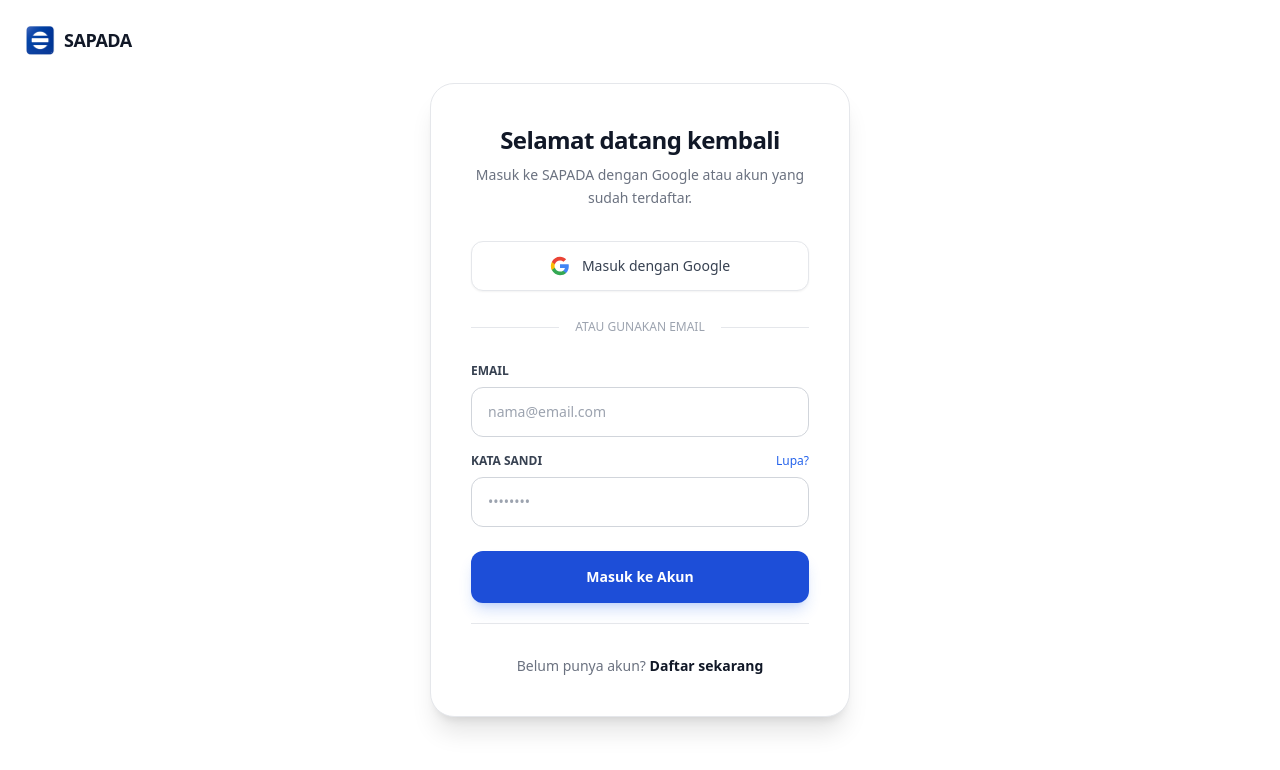
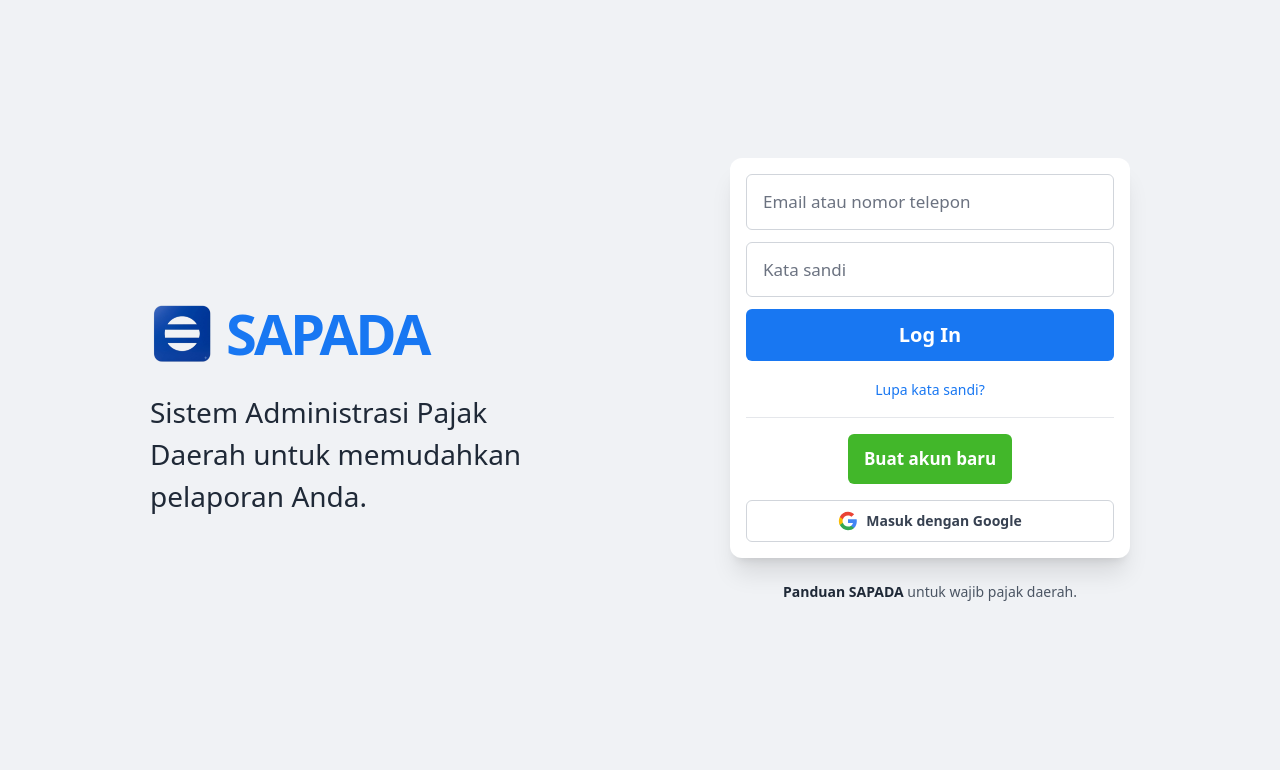
Before and after one commit to theseurhead/sapada, a Next.js app: page /login in a window 1280 px wide. Shown: the top 770 px of the page. Built offline with nearby package versions, Linux system fonts and the light colour scheme.

Commit message:
Update layout to Facebook style and remove Masuk button from header

```diff
--- a/app/login/page.tsx
+++ b/app/login/page.tsx
@@ -4,28 +4,77 @@
 
 export default function LoginPage() {
   return (
-    <div className="min-h-screen bg-[#0a0c10] md:bg-white flex flex-col items-center justify-center p-4 selection:bg-blue-600 selection:text-white transition-colors duration-300">
+    <div className="min-h-screen bg-[#f0f2f5] dark:bg-[#18191a] flex items-center justify-center p-4 transition-colors duration-300">
+      <div className="w-full max-w-[980px] flex flex-col md:flex-row items-center justify-between gap-10 lg:gap-16 pt-10 pb-20">
 
-      <Link href="/" className="absolute top-6 left-6 flex items-center gap-2 group">
-        <div className="relative w-8 h-8 flex-shrink-0 transition-transform duration-200 group-hover:scale-105">
-          <Image src="/logo/logo.png" alt="SAPADA Logo" fill className="object-contain" priority />
+        {/* Left Side: Brand & Text */}
+        <div className="w-full md:w-[500px] flex flex-col items-center md:items-start text-center md:text-left pt-0 md:pt-12">
+          <Link href="/" className="mb-4 inline-block">
+            <div className="flex items-center justify-center md:justify-start gap-3">
+              <div className="relative w-14 h-14 md:w-16 md:h-16 flex-shrink-0">
+                <Image src="/logo/logo.png" alt="SAPADA Logo" fill className="object-contain" priority />
+              </div>
+              <span className="text-[2.5rem] md:text-[3.5rem] font-bold tracking-tighter text-[#1877f2]">
+                SAPADA
+              </span>
+            </div>
+          </Link>
+          <h2 className="text-2xl md:text-[28px] font-normal text-gray-800 dark:text-gray-200 leading-tight md:leading-normal max-w-[400px]">
+            Sistem Administrasi Pajak Daerah untuk memudahkan pelaporan Anda.
+          </h2>
         </div>
-        <span className="font-bold text-lg tracking-tight text-white md:text-gray-900">SAPADA</span>
-      </Link>
 
-      <div className="w-full max-w-[420px]">
-        <div className="bg-[#12141a] md:bg-white border border-white/10 md:border-gray-200 rounded-3xl p-8 sm:p-10 shadow-2xl md:shadow-xl flex flex-col space-y-8">
-          <div className="text-center">
-            <h2 className="text-2xl font-bold text-white md:text-gray-900 tracking-tight">Selamat datang kembali</h2>
-            <p className="text-sm text-white/60 md:text-gray-500 mt-2 leading-relaxed">
-              Masuk ke SAPADA dengan Google atau akun yang sudah terdaftar.
-            </p>
-          </div>
+        {/* Right Side: Login Form */}
+        <div className="w-full md:w-[400px]">
+          <div className="bg-white dark:bg-[#242526] rounded-xl p-4 shadow-xl flex flex-col space-y-4">
 
-          <div className="flex flex-col space-y-5">
+            <form className="flex flex-col space-y-3">
+              <div>
+                <input
+                  type="email"
+                  id="email"
+                  name="email"
+                  placeholder="Email atau nomor telepon"
+                  className="w-full px-4 py-3.5 bg-white dark:bg-[#3a3b3c] border border-gray-300 dark:border-[#3a3b3c] rounded-md text-gray-900 dark:text-gray-200 text-[17px] focus:outline-none focus:ring-1 focus:ring-[#1877f2] focus:border-[#1877f2] placeholder-gray-500 dark:placeholder-gray-400 transition-all"
+                  required
+                />
+              </div>
+              <div>
+                <input
+                  type="password"
+                  id="password"
+                  name="password"
+                  placeholder="Kata sandi"
+                  className="w-full px-4 py-3.5 bg-white dark:bg-[#3a3b3c] border border-gray-300 dark:border-[#3a3b3c] rounded-md text-gray-900 dark:text-gray-200 text-[17px] focus:outline-none focus:ring-1 focus:ring-[#1877f2] focus:border-[#1877f2] placeholder-gray-500 dark:placeholder-gray-400 transition-all"
+                  required
+                />
+              </div>
+
+              <button
+                type="submit"
+                className="w-full mt-2 inline-flex items-center justify-center px-6 py-3 rounded-md bg-[#1877f2] hover:bg-[#166fe5] text-white font-bold text-xl transition-all focus-visible:outline-none"
+              >
+                Log In
+              </button>
+            </form>
+
+            <div className="text-center mt-3">
+              <Link href="/forgot-password" className="text-[14px] font-medium text-[#1877f2] hover:underline transition-colors">
+                Lupa kata sandi?
+              </Link>
+            </div>
+
+            <div className="border-t border-gray-200 dark:border-[#3a3b3c] my-4"></div>
+
+            <div className="flex justify-center mb-2">
+              <Link href="/register" className="inline-flex items-center justify-center px-4 py-3 rounded-md bg-[#42b72a] hover:bg-[#36a420] text-white font-bold text-[17px] transition-all focus-visible:outline-none">
+                Buat akun baru
+              </Link>
+            </div>
+
             <button
               type="button"
-              className="w-full inline-flex items-center justify-center gap-3 px-6 py-3.5 rounded-xl bg-white/5 md:bg-white hover:bg-white/10 md:hover:bg-gray-50 border border-white/10 md:border-gray-200 text-white md:text-gray-700 font-medium text-sm transition-all focus-visible:ring-2 focus-visible:ring-white/20 md:focus-visible:ring-gray-200 focus-visible:outline-none shadow-sm"
+              className="w-full inline-flex items-center justify-center gap-2 px-4 py-2.5 rounded-md bg-white dark:bg-[#242526] hover:bg-gray-50 dark:hover:bg-[#3a3b3c] border border-gray-300 dark:border-gray-500 text-gray-700 dark:text-gray-200 font-semibold text-sm transition-all focus-visible:outline-none mt-2"
             >
               <svg className="w-5 h-5" viewBox="0 0 24 24" fill="none" xmlns="http://www.w3.org/2000/svg">
                 <path d="M22.56 12.25c0-.78-.07-1.53-.2-2.25H12v4.26h5.92c-.26 1.37-1.04 2.53-2.21 3.31v2.77h3.57c2.08-1.92 3.28-4.74 3.28-8.09z" fill="#4285F4"/>
@@ -35,64 +84,9 @@
               </svg>
               Masuk dengan Google
             </button>
-
-            <div className="relative flex items-center py-2">
-              <div className="flex-grow border-t border-white/10 md:border-gray-200"></div>
-              <span className="flex-shrink-0 mx-4 text-xs font-medium text-white/40 md:text-gray-400">ATAU GUNAKAN EMAIL</span>
-              <div className="flex-grow border-t border-white/10 md:border-gray-200"></div>
-            </div>
-
-            <form className="flex flex-col space-y-6">
-              <div className="space-y-4">
-                <div className="space-y-2">
-                  <label className="block text-xs font-semibold text-white/80 md:text-gray-700" htmlFor="email">
-                    EMAIL
-                  </label>
-                  <input
-                    type="email"
-                    id="email"
-                    name="email"
-                    placeholder="nama@email.com"
-                    className="w-full px-4 py-3.5 bg-[#0a0c10] md:bg-white border border-white/10 md:border-gray-300 rounded-xl text-white md:text-gray-900 text-sm focus:outline-none focus:ring-2 focus:ring-blue-500 focus:border-transparent placeholder-white/30 md:placeholder-gray-400 transition-all"
-                    required
-                  />
-                </div>
-                <div className="space-y-2">
-                  <div className="flex items-center justify-between">
-                    <label className="block text-xs font-semibold text-white/80 md:text-gray-700" htmlFor="password">
-                      KATA SANDI
-                    </label>
-                    <Link href="/forgot-password" className="text-xs font-medium text-blue-400 md:text-blue-600 hover:text-blue-300 md:hover:text-blue-700 transition-colors">
-                      Lupa?
-                    </Link>
-                  </div>
-                  <input
-                    type="password"
-                    id="password"
-                    name="password"
-                    placeholder="••••••••"
-                    className="w-full px-4 py-3.5 bg-[#0a0c10] md:bg-white border border-white/10 md:border-gray-300 rounded-xl text-white md:text-gray-900 text-sm focus:outline-none focus:ring-2 focus:ring-blue-500 focus:border-transparent placeholder-white/30 md:placeholder-gray-400 transition-all"
-                    required
-                  />
-                </div>
-              </div>
-
-              <button
-                type="submit"
-                className="w-full inline-flex items-center justify-center px-6 py-4 rounded-xl bg-[#1d4ed8] hover:bg-blue-700 text-white font-bold text-sm transition-all shadow-lg shadow-blue-900/30 md:shadow-blue-600/20 focus-visible:ring-2 focus-visible:ring-blue-500 focus-visible:outline-none"
-              >
-                Masuk ke Akun
-              </button>
-            </form>
-
-            <div className="pt-4 text-center flex flex-col space-y-3 border-t border-white/10 md:border-gray-200 mt-4">
-              <div className="text-sm text-white/60 md:text-gray-500 mt-4">
-                Belum punya akun?{" "}
-                <Link href="/register" className="text-white md:text-gray-900 font-bold hover:text-blue-400 md:hover:text-blue-600 transition-colors">
-                  Daftar sekarang
-                </Link>
-              </div>
-            </div>
+          </div>
+          <div className="mt-6 text-center text-sm text-gray-600 dark:text-gray-400">
+            <Link href="/" className="font-bold hover:underline text-gray-800 dark:text-gray-200">Panduan SAPADA</Link> untuk wajib pajak daerah.
           </div>
         </div>
       </div>
--- a/app/page.tsx
+++ b/app/page.tsx
@@ -19,63 +19,94 @@
       <main className="flex-1 w-full max-w-6xl mx-auto px-4 sm:px-6 py-5 sm:py-8 space-y-8 sm:space-y-12">
 
         {/* 2. Hero Section */}
-        <section className="flex flex-col items-center justify-center pt-8 sm:pt-16 pb-8 w-full text-center">
+        <section className="flex flex-col lg:flex-row items-center justify-between gap-12 pt-8 sm:pt-16 pb-8 w-full">
 
-          <div className="flex-1 w-full max-w-4xl flex flex-col items-center">
+          {/* Left Side: Text & Label */}
+          <div className="flex-1 w-full flex flex-col items-center lg:items-start text-center lg:text-left">
 
-            {/* H1 Title */}
-            <h1 className="text-3xl sm:text-4xl md:text-5xl lg:text-6xl font-bold tracking-tight text-white md:text-gray-900 leading-tight">
-              Sistem Administrasi<br />Pajak Daerah
+            <h1 className="text-4xl sm:text-5xl md:text-6xl font-bold tracking-tight text-white md:text-blue-600 leading-tight">
+              SAPADA
             </h1>
+            <h2 className="text-xl sm:text-2xl md:text-3xl font-medium text-white md:text-gray-800 mt-3 md:mt-4 leading-snug max-w-xl">
+              Sistem Administrasi Pajak Daerah Kabupaten Garut.
+            </h2>
 
-            {/* Description */}
-            <p className="text-sm sm:text-base md:text-lg text-white/70 md:text-gray-600 max-w-2xl mt-6 leading-relaxed">
-              Aplikasi resmi Bapenda Garut untuk urus pajak daerah — daftar objek pajak,
-              cek tagihan, dan bayar langsung via QR, semua dari HP tanpa perlu antre ke
-              kantor Bapenda.
+            <p className="text-sm sm:text-base md:text-lg text-white/70 md:text-gray-600 max-w-xl mt-3 md:mt-4 leading-relaxed">
+              Daftar objek pajak, cek tagihan, dan bayar langsung via QR. Semua dari HP tanpa perlu antre.
             </p>
 
-            {/* CTAs */}
-            <div className="flex flex-col sm:flex-row items-center justify-center gap-4 mt-8 w-full sm:w-auto">
-              <Link href="/register" className="w-full sm:w-auto px-8 py-3.5 rounded-xl bg-[#1d4ed8] hover:bg-blue-700 text-white font-bold text-sm transition-all shadow-lg shadow-blue-900/30">
-                Daftar Akun
-              </Link>
-              <Link href="/panduan" className="w-full sm:w-auto px-8 py-3.5 rounded-xl bg-white/5 hover:bg-white/10 md:bg-gray-100 md:hover:bg-gray-200 border border-white/10 md:border-gray-300 text-white md:text-gray-900 font-bold text-sm transition-all">
-                Panduan
-              </Link>
-            </div>
-
             {/* Stats Card */}
-            <div className="w-full max-w-2xl mt-12 bg-white/[0.03] md:bg-white border border-white/10 md:border-gray-200 rounded-2xl p-4 sm:p-5 backdrop-blur-sm md:shadow-md grid grid-cols-3 divide-x divide-white/10 md:divide-gray-200">
-              <div className="px-2 sm:px-3 text-center">
-                <div className="text-xl sm:text-2xl md:text-3xl font-bold text-white md:text-gray-900 tracking-tight">
-                  3.708
-                </div>
-                <div className="text-[10px] sm:text-xs text-white/50 md:text-gray-500 mt-1 font-medium">
-                  Pengguna Aktif
-                </div>
+            <div className="w-full max-w-md mt-8 bg-white/[0.03] md:bg-white border border-white/10 md:border-gray-200 rounded-2xl p-4 sm:p-5 backdrop-blur-sm md:shadow-sm grid grid-cols-3 divide-x divide-white/10 md:divide-gray-200">
+              <div className="px-2 text-center">
+                <div className="text-lg md:text-xl font-bold text-white md:text-gray-900">3.708</div>
+                <div className="text-[10px] sm:text-xs text-white/50 md:text-gray-500 mt-1">Pengguna</div>
               </div>
-
-              <div className="px-2 sm:px-3 text-center">
-                <div className="text-xl sm:text-2xl md:text-3xl font-bold text-white md:text-gray-900 tracking-tight">
-                  1.127
-                </div>
-                <div className="text-[10px] sm:text-xs text-white/50 md:text-gray-500 mt-1 font-medium">
-                  Wajib Pajak Terdaftar
-                </div>
+              <div className="px-2 text-center">
+                <div className="text-lg md:text-xl font-bold text-white md:text-gray-900">1.127</div>
+                <div className="text-[10px] sm:text-xs text-white/50 md:text-gray-500 mt-1">Wajib Pajak</div>
               </div>
-
-              <div className="px-2 sm:px-3 text-center">
-                <div className="text-xl sm:text-2xl md:text-3xl font-bold text-white md:text-gray-900 tracking-tight">
-                  +51rb
-                </div>
-                <div className="text-[10px] sm:text-xs text-white/50 md:text-gray-500 mt-1 font-medium">
-                  Kode Bayar Terbayar
-                </div>
+              <div className="px-2 text-center">
+                <div className="text-lg md:text-xl font-bold text-white md:text-gray-900">+51rb</div>
+                <div className="text-[10px] sm:text-xs text-white/50 md:text-gray-500 mt-1">Transaksi</div>
               </div>
             </div>
           </div>
 
+          {/* Right Side: Login Form */}
+          <div className="w-full max-w-[420px] shrink-0">
+            <div className="bg-[#12141a] md:bg-white border border-white/10 md:border-gray-200 rounded-xl p-6 sm:p-8 shadow-2xl md:shadow-xl flex flex-col space-y-4">
+              <form className="flex flex-col space-y-3">
+                <input
+                  type="email"
+                  placeholder="Email atau nomor telepon"
+                  className="w-full px-4 py-3.5 bg-white/5 md:bg-white border border-white/10 md:border-gray-300 rounded-md text-white md:text-gray-900 text-base focus:outline-none focus:ring-2 focus:ring-blue-500 transition-all placeholder-white/30 md:placeholder-gray-500"
+                  required
+                />
+                <input
+                  type="password"
+                  placeholder="Kata sandi"
+                  className="w-full px-4 py-3.5 bg-white/5 md:bg-white border border-white/10 md:border-gray-300 rounded-md text-white md:text-gray-900 text-base focus:outline-none focus:ring-2 focus:ring-blue-500 transition-all placeholder-white/30 md:placeholder-gray-500"
+                  required
+                />
+                <button
+                  type="submit"
+                  className="w-full mt-2 inline-flex items-center justify-center px-6 py-3.5 rounded-md bg-[#1877f2] hover:bg-[#166fe5] text-white font-bold text-lg transition-all focus-visible:outline-none shadow-md shadow-blue-500/20"
+                >
+                  Log In
+                </button>
+              </form>
+
+              <div className="text-center mt-2">
+                <Link href="/forgot-password" className="text-sm font-medium text-[#1877f2] hover:underline">
+                  Lupa kata sandi?
+                </Link>
+              </div>
+
+              <div className="border-t border-white/10 md:border-gray-200 my-4"></div>
+
+              <div className="flex justify-center mb-2">
+                <Link href="/register" className="inline-flex items-center justify-center px-6 py-3.5 rounded-md bg-[#42b72a] hover:bg-[#36a420] text-white font-bold text-base transition-all focus-visible:outline-none shadow-md shadow-green-500/20">
+                  Buat akun baru
+                </Link>
+              </div>
+
+              <button
+                type="button"
+                className="w-full mt-2 inline-flex items-center justify-center gap-2 px-4 py-2.5 rounded-md bg-white/5 md:bg-gray-50 hover:bg-white/10 md:hover:bg-gray-100 border border-white/10 md:border-gray-300 text-white md:text-gray-700 font-semibold text-sm transition-all"
+              >
+                <svg className="w-5 h-5" viewBox="0 0 24 24" fill="none" xmlns="http://www.w3.org/2000/svg">
+                  <path d="M22.56 12.25c0-.78-.07-1.53-.2-2.25H12v4.26h5.92c-.26 1.37-1.04 2.53-2.21 3.31v2.77h3.57c2.08-1.92 3.28-4.74 3.28-8.09z" fill="#4285F4"/>
+                  <path d="M12 23c2.97 0 5.46-.98 7.28-2.66l-3.57-2.77c-.98.66-2.23 1.06-3.71 1.06-2.86 0-5.29-1.93-6.16-4.53H2.18v2.84C3.99 20.53 7.7 23 12 23z" fill="#34A853"/>
+                  <path d="M5.84 14.09c-.22-.66-.35-1.36-.35-2.09s.13-1.43.35-2.09V7.07H2.18C1.43 8.55 1 10.22 1 12s.43 3.45 1.18 4.93l2.85-2.22.81-.62z" fill="#FBBC05"/>
+                  <path d="M12 5.38c1.62 0 3.06.56 4.21 1.64l3.15-3.15C17.45 2.09 14.97 1 12 1 7.7 1 3.99 3.47 2.18 7.07l3.66 2.84c.87-2.6 3.3-4.53 6.16-4.53z" fill="#EA4335"/>
+                </svg>
+                Masuk dengan Google
+              </button>
+            </div>
+            <div className="mt-6 text-center text-sm text-white/60 md:text-gray-600">
+              <Link href="/panduan" className="font-bold text-white md:text-gray-800 hover:underline">Panduan SAPADA</Link> untuk wajib pajak daerah.
+            </div>
+          </div>
         </section>
 
         {/* 3. Banner Urgent (moved below hero) */}
--- a/components/Header.tsx
+++ b/components/Header.tsx
@@ -411,10 +411,6 @@
 
           {/* Right Side */}
           <div className="flex items-center gap-2 sm:gap-3">
-            <Link href="/login" className="px-4 py-2 bg-[#1d4ed8] hover:bg-blue-700 text-white text-sm font-semibold rounded-lg transition-colors shadow-sm">
-              Masuk
-            </Link>
-
             {/* ── Mobile Hamburger + Compact Dropdown ──────────────────────── */}
             <div ref={mobileDropdownRef} className="relative flex md:hidden">
               {/* Hamburger Button — 44×44px touch target */}
```
